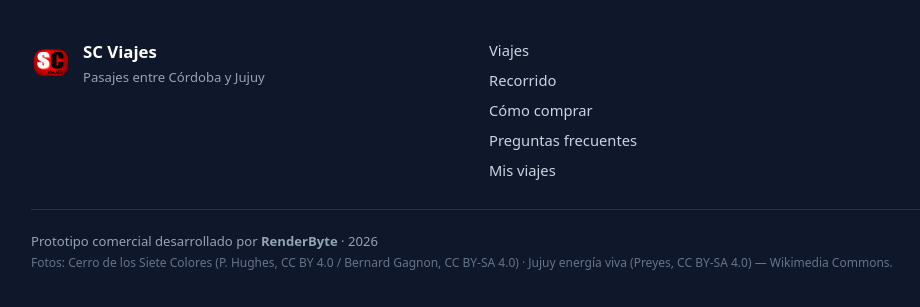
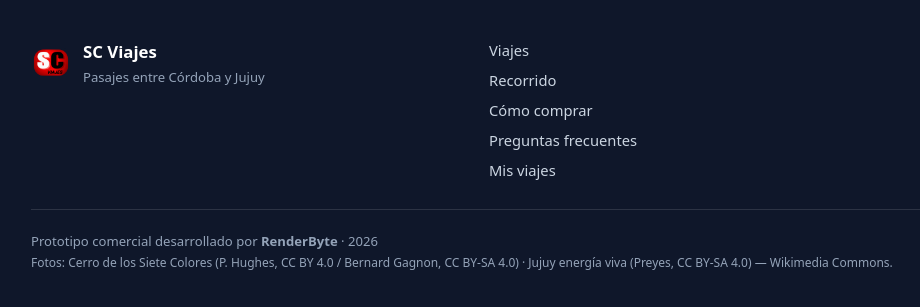
Before and after one commit to Joel010999/sc-calderon, a Django app: page /cliente/recuperar-clave/ in a window 1280 px wide. Shown: the part 624-931 px from the top of the page, without its empty margins (9-929 px from the left). Run offline with Django 4.2, Linux system fonts and the light colour scheme; parts of the project's set-up code (start-up, migrations or seed data) failed here and were passed over.

Commit message:
Corregir contrastes de accesibilidad detectados por axe en CI
- photo-credits: #64748b → #94a3b8 sobre fondo oscuro (3.75 → >4.5:1)
- fare-tag--cama: var(--primary) → #991b1b sobre fondo rosa (4.4 → >4.5:1)

Generated with [Devin](https://devin.ai)

Co-Authored-By: Devin <158243242+devin-ai-integration[bot]@users.noreply.github.com>

```diff
--- a/static/css/checkout.css
+++ b/static/css/checkout.css
@@ -269,7 +269,7 @@
 .fare-tag--cama {
   background: rgba(220, 38, 38, 0.06);
   border-color: rgba(220, 38, 38, 0.16);
-  color: var(--primary);
+  color: #991b1b;
 }
 
 .fare-tag--semicama {
--- a/static/css/styles.css
+++ b/static/css/styles.css
@@ -607,7 +607,7 @@ a:hover { color: var(--red-800); }
   border-top: 1px solid rgba(255, 255, 255, 0.12);
 }
 .site-footer__legal p { margin: 0.15rem 0; font-size: 0.82rem; color: #94a3b8; }
-.photo-credits { font-size: 0.75rem !important; color: #64748b !important; }
+.photo-credits { font-size: 0.75rem !important; color: #94a3b8 !important; }
 
 /* ═══════════════════ WHATSAPP FLOAT ═══════════════════ */
 .whatsapp-float-region { position: relative; }
```
